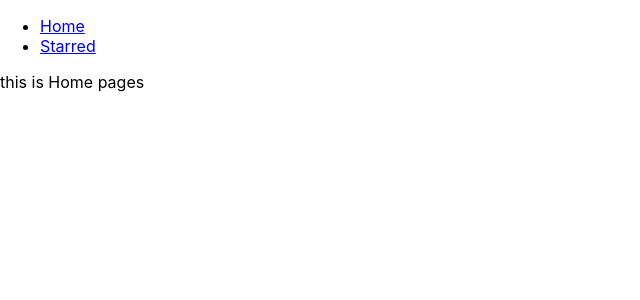
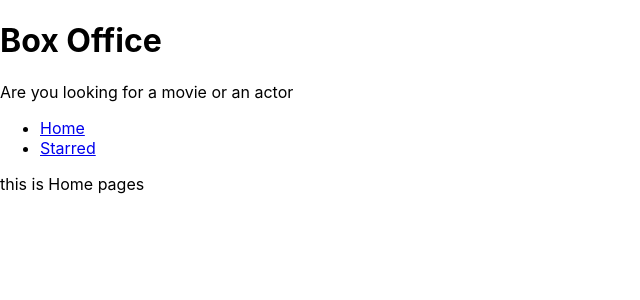
Before and after one commit to Ilook18/box-office-app, a React (Create React App) app: page / in a window 1280 px wide. Shown: the top 300 px of the page, without its empty margins (0-640 px from the left). Built offline with nearby package versions, Linux system fonts and the light colour scheme.

Commit message:
added layout management and created title

```diff
--- a/src/App.js
+++ b/src/App.js
@@ -1,13 +1,10 @@
 import React from 'react';
 import { Switch, Route } from 'react-router-dom';
-import Navs from './components/Navs';
 import Home from './pages/Home';
 import Starred from './pages/Starred';
 
 function App() {
   return (
-    <div>
-      <Navs />
     <Switch>
       <Route exact path="/">
         <Home />
@@ -21,7 +18,6 @@ function App() {
         <div>page not found</div>
       </Route>
     </Switch>
-    </div>
   );
 }
 
--- /dev/null
+++ b/src/components/MainPageLayout.js
@@ -0,0 +1,21 @@
+import React from 'react';
+import Navs from './Navs';
+import Title from './Title';
+
+// eslint-disable-next-line arrow-body-style
+const MainPageLayout = ({ children }) => {
+  return (
+    <div>
+      <Title
+        title="Box Office"
+        subtitle="Are you looking for a movie or an actor"
+      />
+
+      <Navs />
+
+      {children}
+    </div>
+  );
+};
+
+export default MainPageLayout;
--- /dev/null
+++ b/src/components/Title.js
@@ -0,0 +1,13 @@
+import React from 'react';
+
+// eslint-disable-next-line arrow-body-style
+const Title = ({ title, subtitle }) => {
+  return (
+    <div>
+      <h1>{title}</h1>
+      <p>{subtitle}</p>
+    </div>
+  );
+};
+
+export default Title;
--- a/src/pages/Home.js
+++ b/src/pages/Home.js
@@ -1,8 +1,9 @@
 import React from 'react';
+import MainPageLayout from '../components/MainPageLayout';
 
 // eslint-disable-next-line arrow-body-style
 const Home = () => {
-  return <div>this is Home pages</div>;
+  return <MainPageLayout>this is Home pages</MainPageLayout>;
 };
 
 export default Home;
--- a/src/pages/Starred.js
+++ b/src/pages/Starred.js
@@ -1,8 +1,9 @@
 import React from 'react';
+import MainPageLayout from '../components/MainPageLayout';
 
 // eslint-disable-next-line arrow-body-style
 const Starred = () => {
-  return <div>This is starred page</div>;
+  return <MainPageLayout>This is starred page</MainPageLayout>;
 };
 
 export default Starred;
```
Lines whose indentation alone changed are shown as unchanged.
